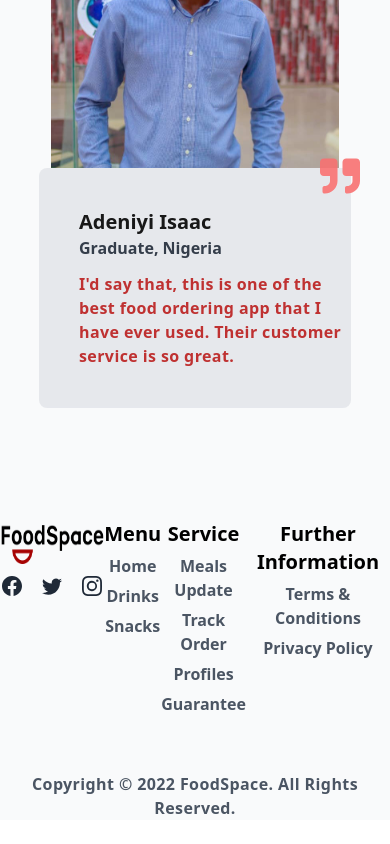
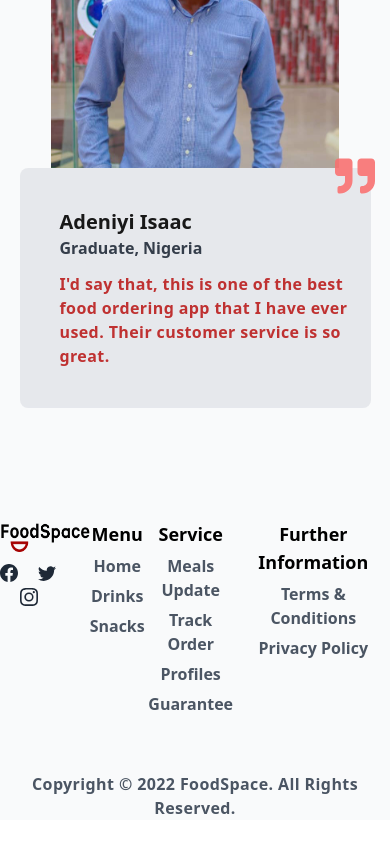
Before and after one commit to favour5678/FoodSpace, a React (Vite) app: page /heroPage in a window 390 px wide. Shown: the part 9501-10345 px from the top of the page. Built offline with nearby package versions, Linux system fonts and the light colour scheme.

Commit message:
made some changes on the footer & customer review section

```diff
--- a/src/components/CustomerReview.jsx
+++ b/src/components/CustomerReview.jsx
@@ -14,7 +14,7 @@ const CustomerReview = () => {
         </div>
         <div className='flex justify-center flex-col lg:flex-row items-center mt-20 lg:mt-24'>
             <img src={customerPic} alt="customer's image" className='h-72 md:h-[60vh]'/>
-            <div className='relative flex flex-col justify-center bg-gray-200 opacity-[90%] pl-10 w-4/5 lg:full  lg:pr-72 py-10 rounded-lg lg:rounded-r-lg'>
+            <div className='relative flex flex-col justify-center bg-gray-200 opacity-[90%] pl-10 w-[90%] md:w-full lg:full  lg:pr-72 py-10 rounded-lg lg:rounded-r-lg'>
                 <FaQuoteRight className='text-red-400 text-[40px] lg:text-[65px] absolute -top-3 md:-top-5 left-[90%] lg:left-[80%]'/>
                 <p className='text-xl font-bold'>Adeniyi Isaac</p>
                 <p className='font-bold text-gray-800'>Graduate, Nigeria</p>
--- a/src/components/Footer.jsx
+++ b/src/components/Footer.jsx
@@ -7,22 +7,22 @@ const Footer = () => {
     <div className='container mx-auto mt-28 lg:mt-36'>
         <div className='flex justify-around'>
             <div className='flex flex-col items-center space-y-3'>
-                <img src={foodspace} alt='foodspace logo' className='h-11'/>
+                <img src={foodspace} alt='foodspace logo' className='h-8 md:h-11'/>
                 <p className='space-x-5'>
                     <button>
-                        <BsFacebook className='text-xl text-gray-800'/>
+                        <BsFacebook className='text-lg md:text-xl text-gray-800'/>
                     </button>
                     <button>
-                        <BsTwitter className='text-xl text-gray-800'/>
+                        <BsTwitter className='text-lg md:text-xl text-gray-800'/>
                     </button>
                     <button>
-                        <BsInstagram className='text-xl text-gray-800'/>
+                        <BsInstagram className='text-lg md:text-xl text-gray-800'/>
                     </button>
                 </p>
             </div>
             <div className='flex flex-col items-center space-y-1.5'>
                 <button>
-                    <p className='text-xl font-bold'>Menu</p>
+                    <p className='text-lg md:text-xl font-bold'>Menu</p>
                 </button>
                 <button className='text-gray-600 font-semibold'>Home</button>
                 <button className='text-gray-600 font-semibold'>Drinks</button>
@@ -30,7 +30,7 @@ const Footer = () => {
             </div>
             <div className='flex flex-col items-center space-y-1.5'>
                 <button>
-                    <p className='text-xl font-bold'>Service</p>
+                    <p className='text-lg md:text-xl font-bold'>Service</p>
                 </button>
                 <button className='text-gray-600 font-semibold'>Meals Update</button>
                 <button className='text-gray-600 font-semibold'>Track Order</button>
@@ -39,7 +39,7 @@ const Footer = () => {
             </div>
             <div className='flex flex-col items-center space-y-1.5'>
                 <button>
-                    <p className='text-xl font-bold'>Further Information</p>
+                    <p className='text-lg md:text-xl font-bold'>Further Information</p>
                 </button>
                 <button className='text-gray-600 font-semibold'>Terms & Conditions</button>
                 <button className='text-gray-600 font-semibold'>Privacy Policy</button>
```
